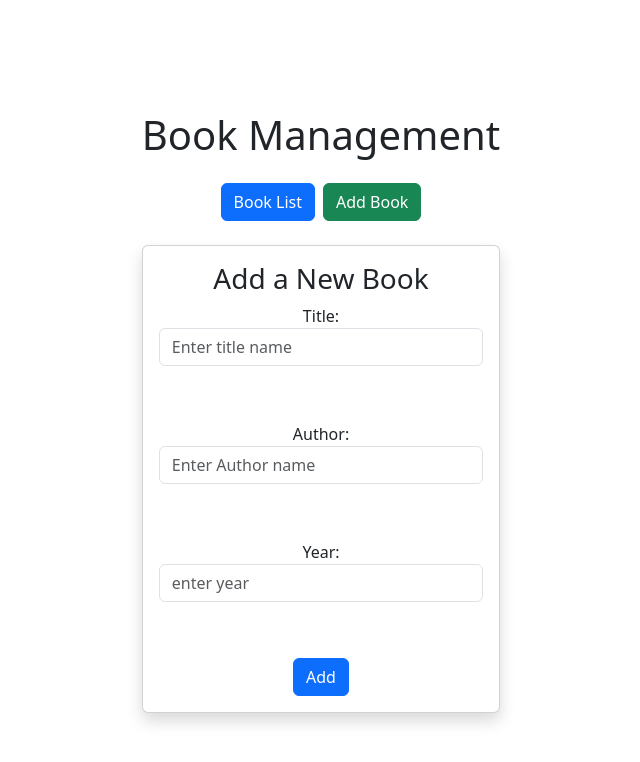
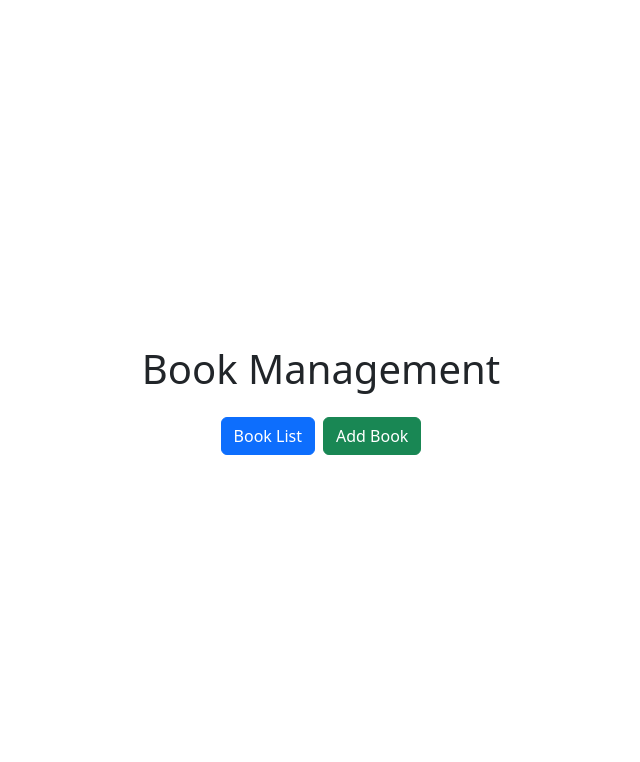
Before and after one commit to iamaksm/Book-Management, a React (Vite) app in the folder Frontend/: page /create in a window 1280 px wide. Shown: the top 762 px of the page, without its empty margins (319-959 px from the left). Built offline with nearby package versions, Linux system fonts and the light colour scheme.

Commit message:
Update App.jsx

```diff
--- a/Frontend/src/App.jsx
+++ b/Frontend/src/App.jsx
@@ -2,7 +2,7 @@ import { BrowserRouter as Router, Routes, Route, Link } from 'react-router-dom';
 import './App.css';
 import List from './Components/List';
 import Update from './Components/Update';
-import Add from './Components/add';
+import add from './Components/add';
 
 function App() {
   return (
@@ -17,7 +17,7 @@ function App() {
 
         <Routes>
           <Route path="/" element={<List />} />
-          <Route path="/create" element={<Add/>} />
+          <Route path="/create" element={<add/>} />
           <Route path="/Update/:id" element={<Update />} />
 
         </Routes>
```
